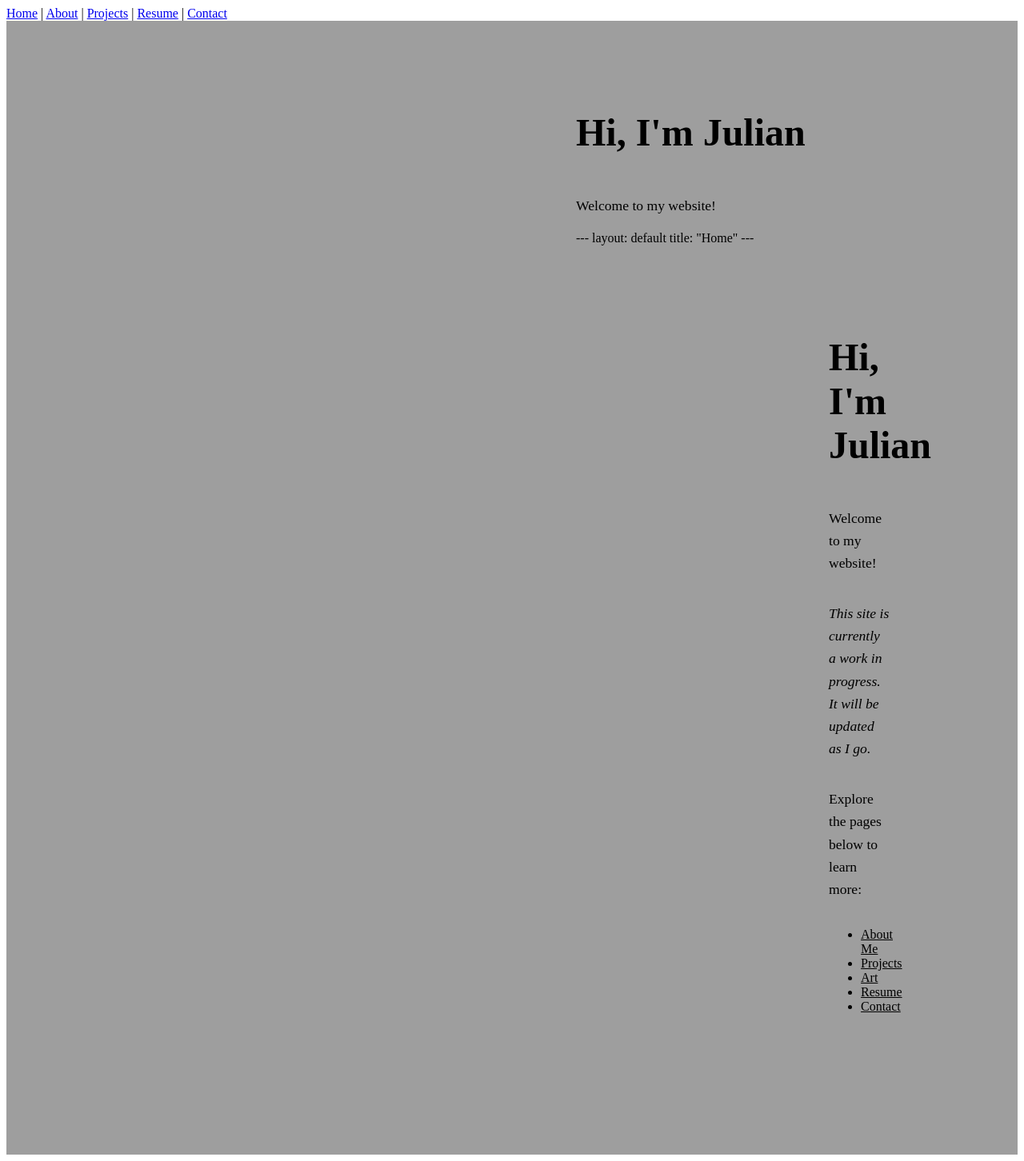
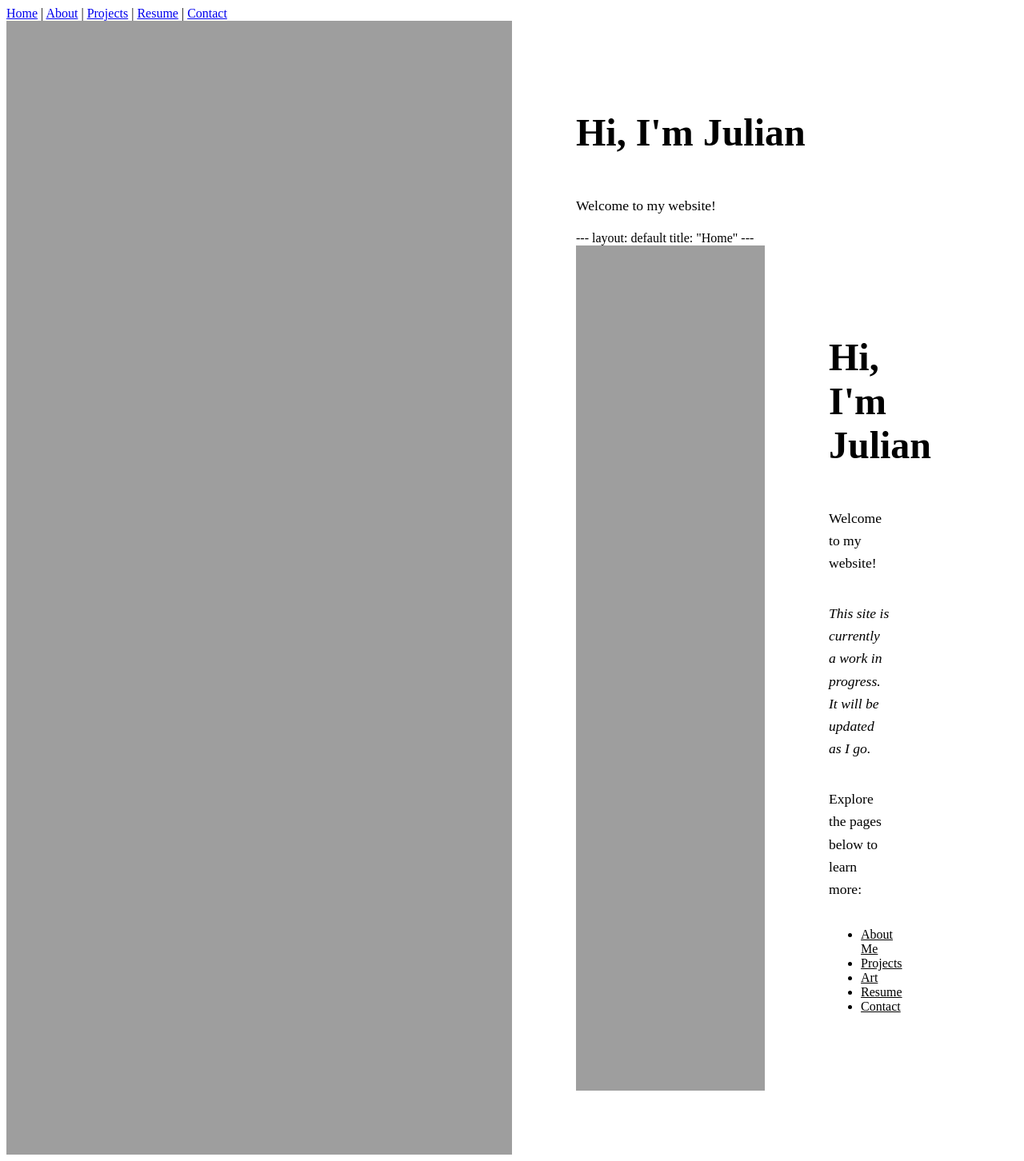
Before and after one commit to Julianzen/julians.github.io, a Jekyll site: the page built from index.md, in a window 1280 px wide. Shown: the whole page at 80% size. Built offline with Jekyll 4.4.1, drawn with Linux system fonts in a browser that asks for light colours.

Commit message:
Update home-right styles for background and colors
Removed background images and added background color and text color.

```diff
--- a/assets/style.css
+++ b/assets/style.css
@@ -4,7 +4,6 @@
   display: flex;
   width: 100%;
   min-height: calc(100vh - 50px);
-
 }
 
 
@@ -27,11 +26,8 @@
   width: 50%;
   min-height: calc(100vh - 50px);
 
-  background-image: url("{{ '/assets/images/space.png' | relative_url }}");
-  background-image: url("https://julianzen.github.io/julians.github.io/assets/images/space.png");
-  background-repeat: repeat;
-  background-size: auto;
-  background-attachment: fixed;
+  background-color: white;
+  color: black;
 
   display: flex;
   flex-direction: column;
```
